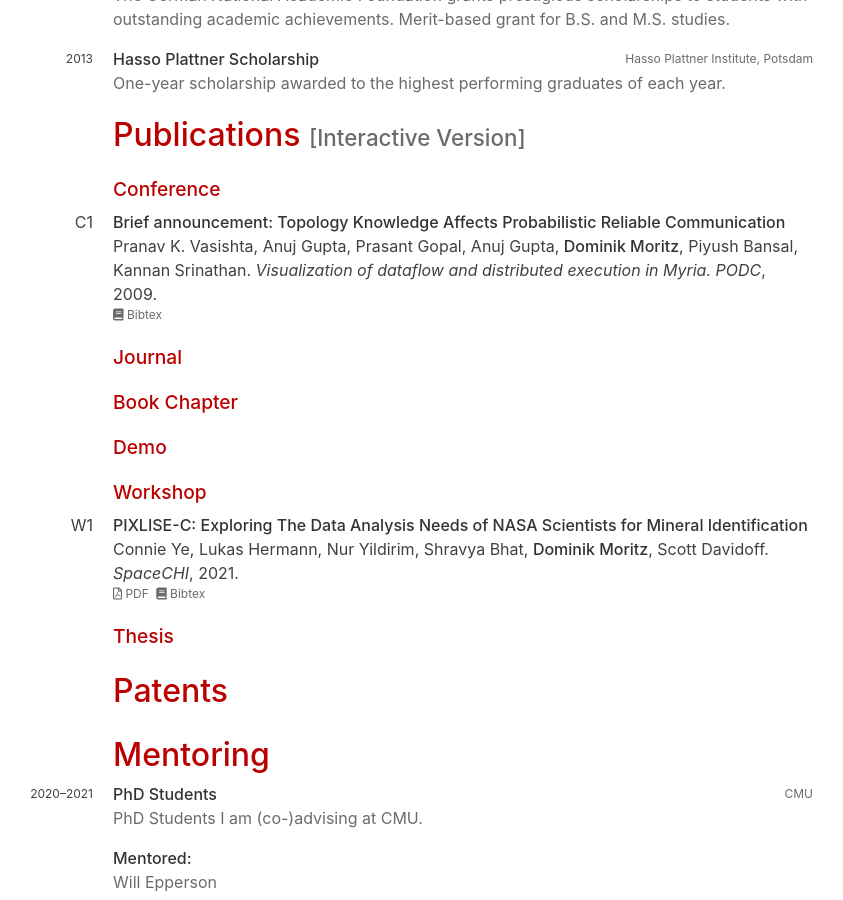
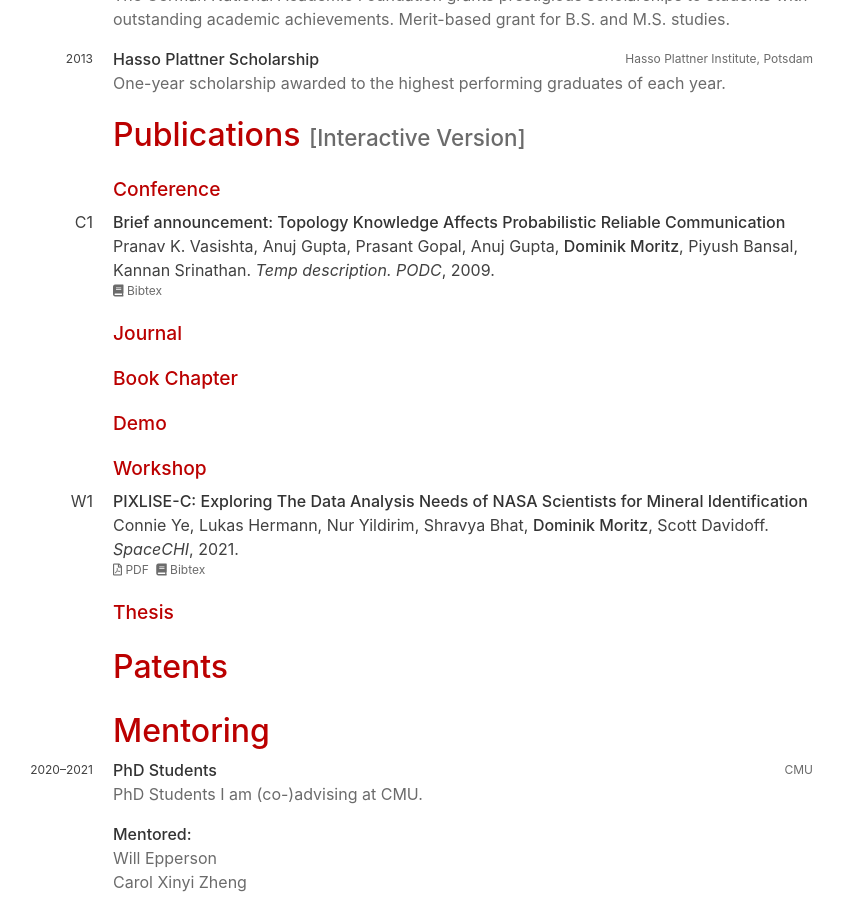
Before and after one commit to domoritz/domoritz.github.io, a Jekyll site: the page built from cv.html, in a window 1280 px wide and 900 px high, scrolled down 1367 px. Shown: the whole window, without its empty margins (227-1070 px from the left). Built offline with Jekyll 4.4.1, drawn with Linux system fonts in a browser that asks for light colours.

```diff
--- a/_publications/2009-global-consistency.html
+++ b/_publications/2009-global-consistency.html
@@ -9,10 +9,10 @@
   - Piyush Bansal
   - Kannan Srinathan
 description:
-  Visualization of dataflow and distributed execution in Myria.
+  Temp description.
 doi: 10.1145/1582716.1582784
 highlight: true
-short_doi: 10/f7kqsv
+short_doi: 10/c6nnfs
 title: "Brief announcement: Topology Knowledge Affects Probabilistic Reliable Communication"
 type:
   - Conference
```
